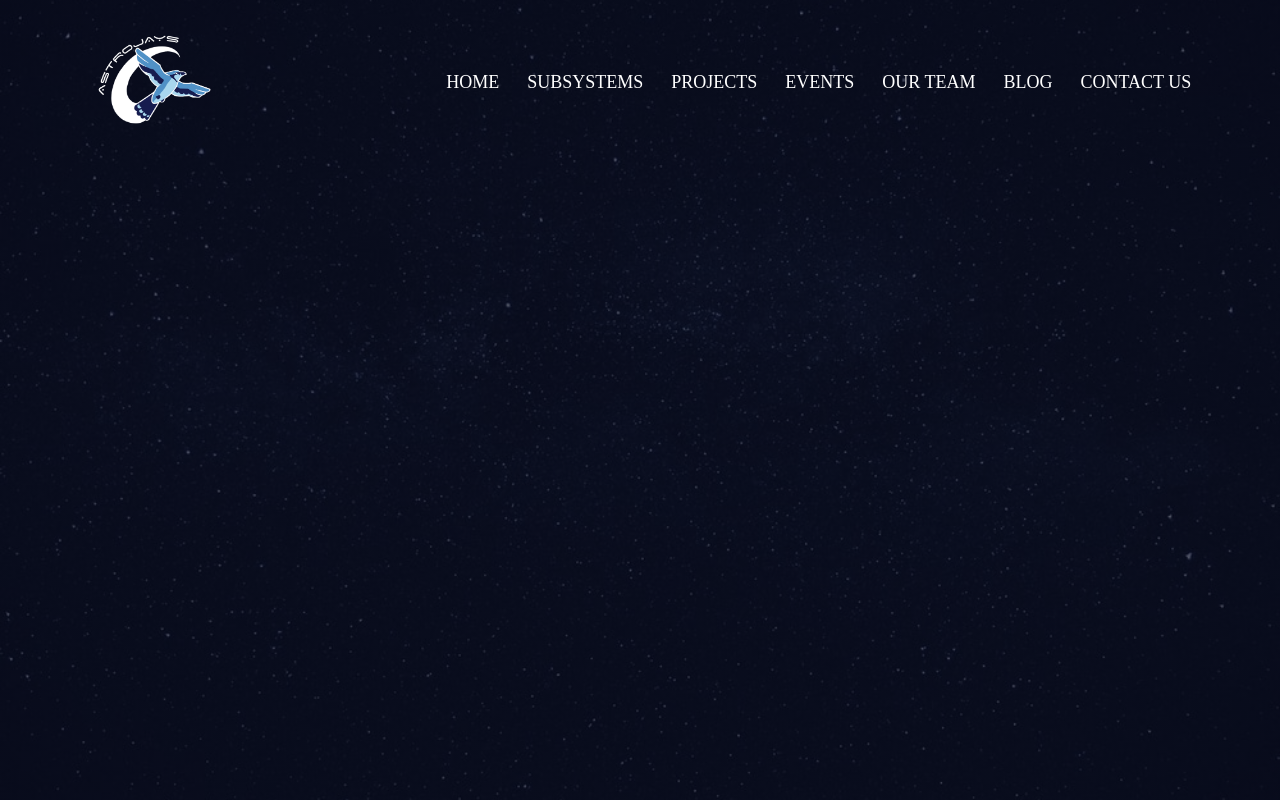
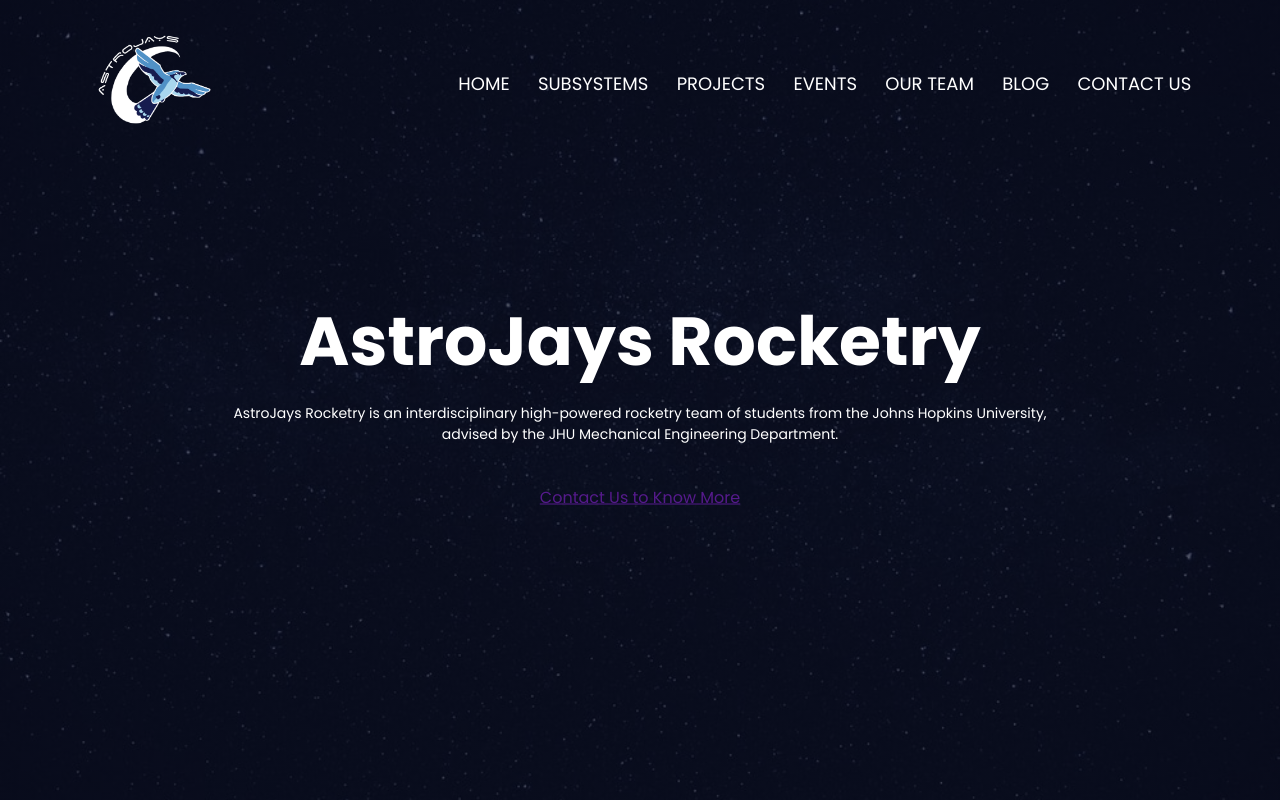
Before and after one commit to AstroJays/aays.github.io, a plain HTML site: page index.html in a window 1280 px wide. Drawn offline with Linux system fonts and the light colour scheme.

Commit message:
Updated homepage
yea

```diff
--- a/index.html
+++ b/index.html
@@ -3,8 +3,14 @@
 
 <head>
     <meta name="viewport" content="width=device-width, initial-scale=1.0">
-    <title>AstroJays Rocketry Team</title>
+    <title>AstroJays</title>
     <link rel="stylesheet" href="style.css">
+
+    <!-- The font is generated from Google Fonts-->
+    <link rel="preconnect" href="https://fonts.googleapis.com">
+    <link rel="preconnect" href="https://fonts.gstatic.com" crossorigin>
+    <link href="https://fonts.googleapis.com/css2?family=Poppins:wght@100;200;300;400;600;700&display=swap"
+        rel="stylesheet">
 </head>
 
 <body>
@@ -26,6 +32,12 @@
 
         </nav>
 
+        <div class="text-box">
+            <h1>AstroJays Rocketry </h1>
+            <p> AstroJays Rocketry is an interdisciplinary high-powered rocketry team of students from the Johns Hopkins
+                University, <br> advised by the JHU Mechanical Engineering Department. </p>
+            <a href="" class="hero-btn">Contact Us to Know More</a>
+        </div>
 
 </body>
 
--- a/style.css
+++ b/style.css
@@ -1,6 +1,7 @@
 * {
     margin: 0;
     padding: 0;
+    font-family: 'Poppins', sans-serif;
 }
 
 .header {
@@ -28,6 +29,7 @@
 .nav-links {
     flex: 1;
     text-align: right;
+
 }
 
 /* Horizontal styling of the navigation bar. */
@@ -41,6 +43,40 @@
 .nav-links ul li a {
     color: #fff;
     text-decoration: none;
-    font: 'Ariel', Courier, monospace;
     font-size: 18px;
 }
+
+.nav-links ul li::after {
+    content: '';
+    /*hide the bar until it's clicked */
+    width: 0%;
+    height: 2px;
+    background: #31bff7;
+    display: block;
+    margin: auto;
+    transition: 0.3s;
+}
+
+.nav-links ul li:hover::after {
+    width: 100%;
+}
+
+.text-box {
+    width: 90%;
+    color: #fff;
+    position: absolute;
+    top: 50%;
+    left: 50%;
+    transform: translate(-50%, -50%);
+    text-align: center;
+}
+
+.text-box h1 {
+    font-size: 68px;
+}
+
+.text-box p {
+    margin: 10px 0 40px;
+    font-size: 14px;
+    color: #fff;
+}
```
